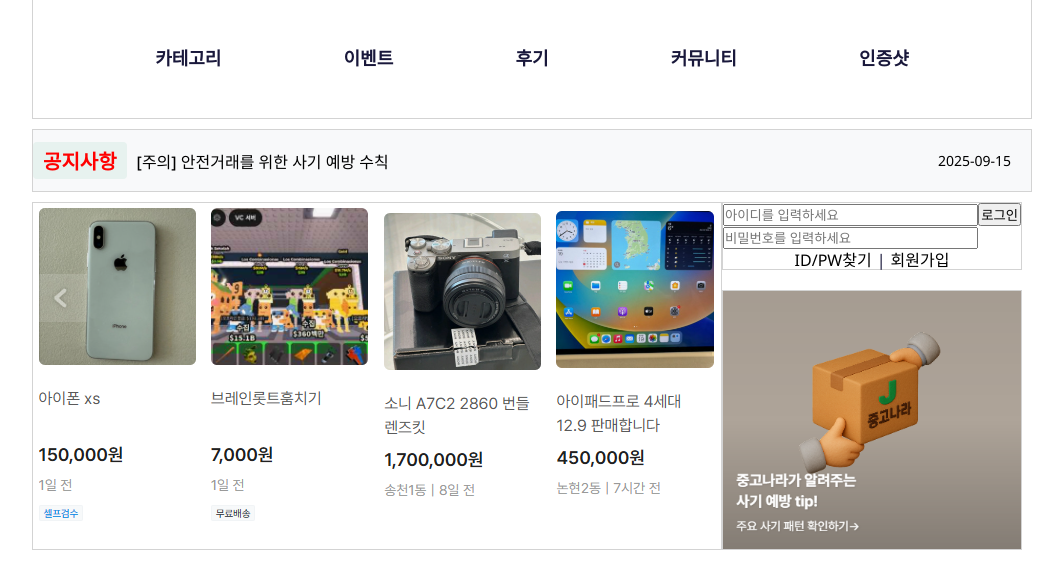
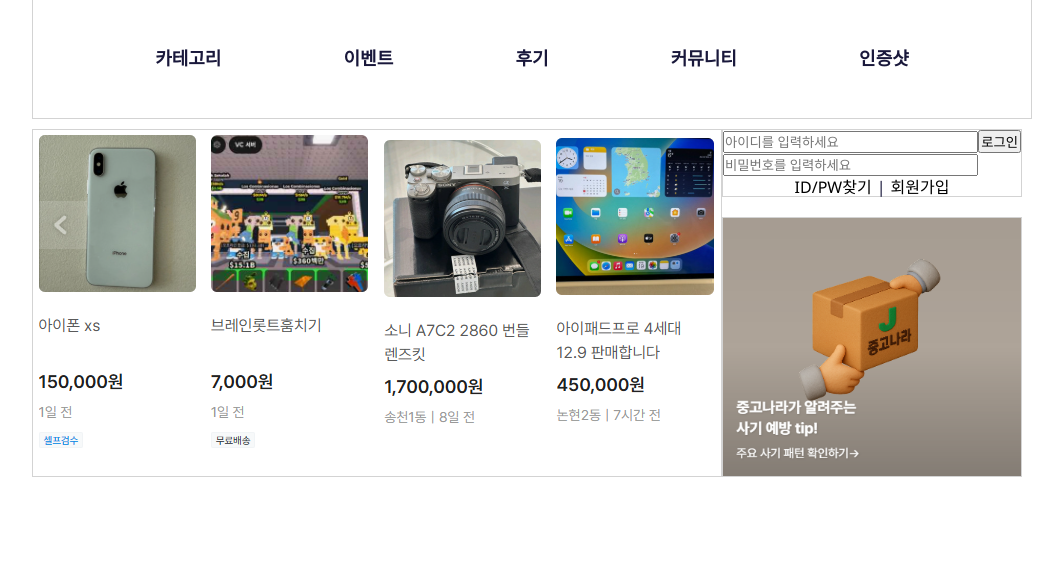
Before and after one commit to junown/myPage, a plain HTML site: page 중고나라.html in a window 1280 px wide. Shown: the part 128-716 px from the top of the page, without its empty margins (108-1171 px from the left). Drawn offline with Linux system fonts and the light colour scheme.

Commit message:
Revert "no message"
This reverts commit e2ea775303b22cd0265fe83cd3005842866632d1.

```diff
--- a/style/index.css
+++ b/style/index.css
@@ -154,47 +154,6 @@
     background: #A1C2BD;
 }
 
-/* notice */
-.notice{
-    width: 100%;
-    background: #f8f9fa;
-    border: 1px solid lightgray;
-    padding: 12px 0;
-    margin-bottom: 10px;
-}
-
-.notice-content{
-    max-width: 1000px;
-    margin 0 auto;
-    display: flex;
-    align-items: center;
-}
-
-.notice-label{
-    background: #E7F2EF;
-    color: red;
-    font-size: 20px;
-    font-weight: bold;
-    padding: 4px 10px;
-    border-radius: 4px;
-    margin-right: 10px;
-}
-
-.notice-content a{
-    font-weight: 500;
-    flex-grow: 1;
-}
-
-.notice-content a:hover{
-    text-decoration: underline;
-    font-size: 108%;
-}
-
-.notice-date{
-    font-size: 14px;
-    margin-left: 20px;
-    margin-right: 20px;
-}
 /* content */
 
 #content{
--- a/중고나라.html
+++ b/중고나라.html
@@ -56,14 +56,6 @@
                 </li>
             </ul>
         </div>
-
-        <div class="notice">
-            <div class="notice-content">
-                <span class="notice-label">공지사항</span>
-                <a href="">[주의] 안전거래를 위한 사기 예방 수칙</a>
-                <span class="notice-date">2025-09-15</span>
-            </div>
-        </div>
         <div id="content">
             <div id="items" class="gb-1">
                 <ul>
```
